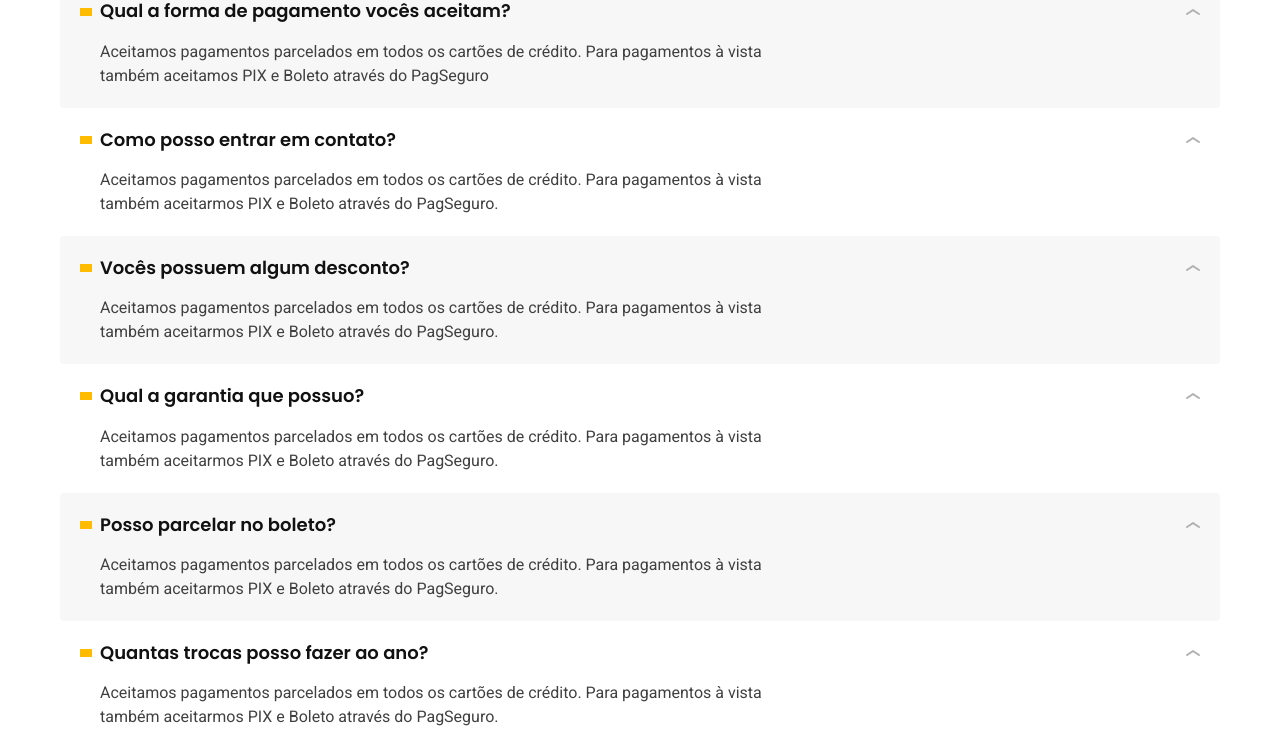
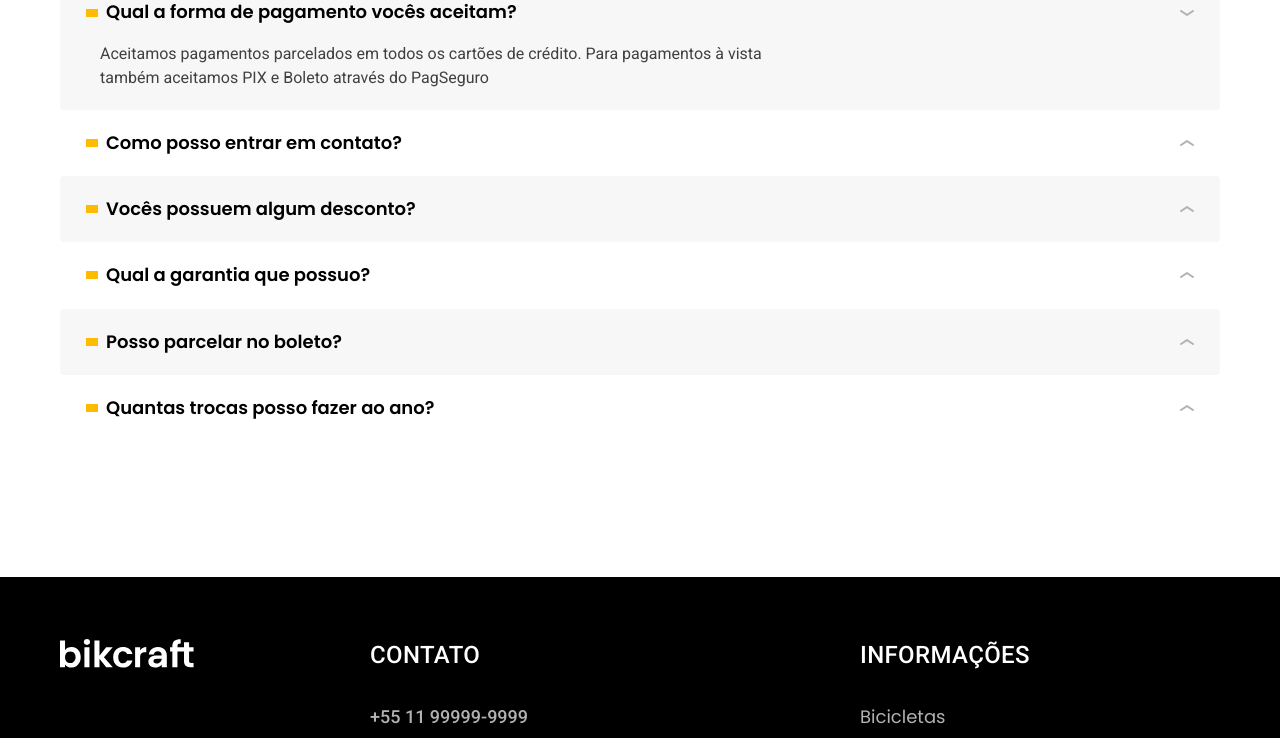
Before and after one commit to rodrigosimao/eletricbike, a plain HTML site: page insurance.html in a window 1280 px wide. Shown: the part 1863-2601 px from the top of the page. Drawn offline with Linux system fonts and the light colour scheme.

Commit message:
add js perguntas

```diff
--- a/css/insurance/questions.css
+++ b/css/insurance/questions.css
@@ -16,15 +16,19 @@
   background: var(--color-1);
 }
 
-.questions dt {
+.questions button {
   display: grid;
   grid-template-columns: auto 1fr auto;
   align-items: center;
   gap: 8px;
   cursor: pointer;
+  border: none;
+  background: none;
+  width: 100%;
+  text-align: left;
 }
 
-.questions dt::before {
+.questions button::before {
   content: '';
   display: inline-block;
   width: 12px;
@@ -32,7 +36,7 @@
   background: var(--primary-0);
 }
 
-.questions dt::after {
+.questions button::after {
   content: '';
   display: inline-block;
   width: 14px;
@@ -41,12 +45,20 @@
   transition: 0.3s;
 }
 
-.questions dt:hover::after {
+.questions button:hover::after,
+.questions button[aria-expanded='true']::after {
   transform: rotate(180deg);
 }
 
 .questions dd {
-  display: grid;
+  display: none;
+}
+
+.questions dd.ativa {
+  display: block;
+}
+
+.questions dd {
   padding-left: 20px;
   padding-top: 16px;
   max-width: 80ch;
--- a/insurance.html
+++ b/insurance.html
@@ -122,38 +122,36 @@
 
     <dl>
       <div>
-        <dt class=" font-1-m-b">Qual a forma de pagamento vocês aceitam?</dt>
-        <dd class=" font-2-s color-9">
-          Aceitamos pagamentos parcelados em todos os cartões de crédito. Para pagamentos à vista também aceitamos PIX e Boleto através do PagSeguro
-        </dd>
+        <dt><button class=" font-1-m-b" aria-controls="pergunta1" aria-expanded="true">Qual a forma de pagamento vocês aceitam?</button></dt>
+        <dd id="pergunta1" class=" font-2-s color-9 ativa">Aceitamos pagamentos parcelados em todos os cartões de crédito. Para pagamentos à vista também aceitamos PIX e Boleto através do PagSeguro</dd>
         </div>
         <div>
-          <dt class="font-1-m-b">Como posso entrar em contato?</dt>
-          <dd class="font-2-s color-9">
+          <dt><button class=" font-1-m-b" aria-controls="pergunta2" aria-expanded="false">Como posso entrar em contato?</button></dt>
+          <dd id="pergunta2" class="font-2-s color-9">
             Aceitamos pagamentos parcelados em todos os cartões de crédito. Para pagamentos à vista também aceitarmos PIX e Boleto através do PagSeguro.
           </dd>
         </div>
         <div>
-          <dt class="font-1-m-b">Vocês possuem algum desconto?</dt>
-          <dd class="font-2-s color-9">
+          <dt><button class=" font-1-m-b" aria-controls="pergunta3" aria-expanded="false">Vocês possuem algum desconto?</button></dt>
+          <dd id="pergunta3" class="font-2-s color-9">
             Aceitamos pagamentos parcelados em todos os cartões de crédito. Para pagamentos à vista também aceitarmos PIX e Boleto através do PagSeguro.
           </dd>
         </div>
         <div>
-          <dt class="font-1-m-b">Qual a garantia que possuo?</dt>
-          <dd class="font-2-s color-9">
+          <dt><button class=" font-1-m-b" aria-controls="pergunta4" aria-expanded="false">Qual a garantia que possuo?</button></dt>
+          <dd id="pergunta4" class="font-2-s color-9">
             Aceitamos pagamentos parcelados em todos os cartões de crédito. Para pagamentos à vista também aceitarmos PIX e Boleto através do PagSeguro.
           </dd>
         </div>
         <div>
-          <dt class="font-1-m-b">Posso parcelar no boleto?</dt>
-          <dd class="font-2-s color-9">
+          <dt><button class=" font-1-m-b" aria-controls="pergunta5" aria-expanded="false">Posso parcelar no boleto?</button></dt>
+          <dd id="pergunta5" class="font-2-s color-9">
             Aceitamos pagamentos parcelados em todos os cartões de crédito. Para pagamentos à vista também aceitarmos PIX e Boleto através do PagSeguro.
           </dd>
         </div>
         <div>
-          <dt class="font-1-m-b">Quantas trocas posso fazer ao ano?</dt>
-          <dd class="font-2-s color-9">
+          <dt><button class=" font-1-m-b" aria-controls="pergunta6" aria-expanded="false">Quantas trocas posso fazer ao ano?</button></dt>
+          <dd id="pergunta6" class="font-2-s color-9">
             Aceitamos pagamentos parcelados em todos os cartões de crédito. Para pagamentos à vista também aceitarmos PIX e Boleto através do PagSeguro.
           </dd>
         </div>
--- a/js/script.js
+++ b/js/script.js
@@ -21,3 +21,23 @@ function ativarProduto(parametro) {
   }
 }
 parametros.forEach(ativarProduto);
+
+// Perguntas Frequentes
+
+const perguntas = document.querySelectorAll('.questions button');
+
+function ativarPergunta(event) {
+  const pergunta = event.currentTarget;
+  const controls = pergunta.getAttribute('aria-controls');
+  const resposta = document.getElementById(controls);
+
+  resposta.classList.toggle('ativa');
+  const ativa = resposta.classList.contains('ativa');
+  pergunta.setAttribute('aria-expanded', ativa);
+}
+
+function eventoPerguntas(pergunta) {
+  pergunta.addEventListener('click', ativarPergunta);
+}
+
+perguntas.forEach(eventoPerguntas);
```
